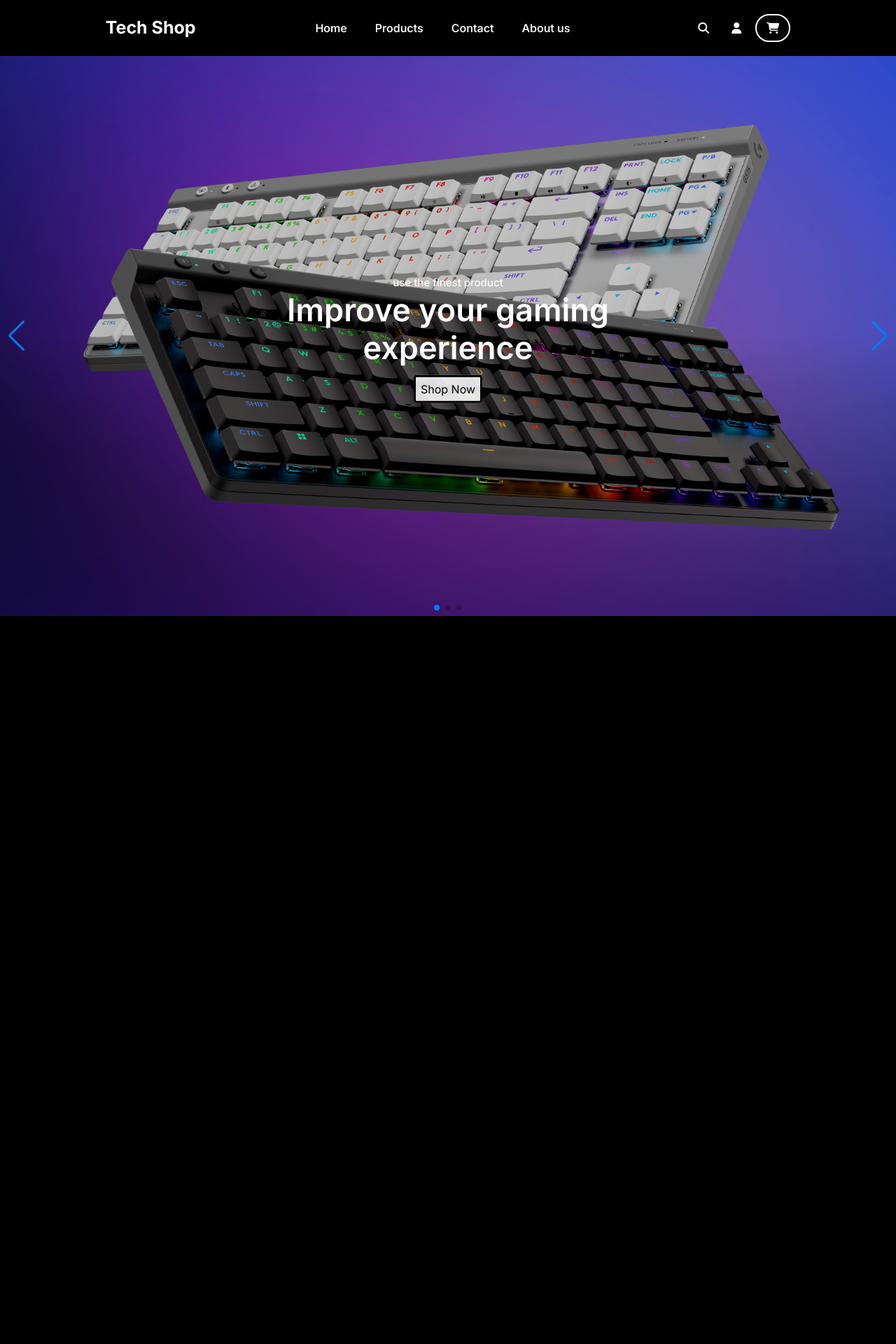
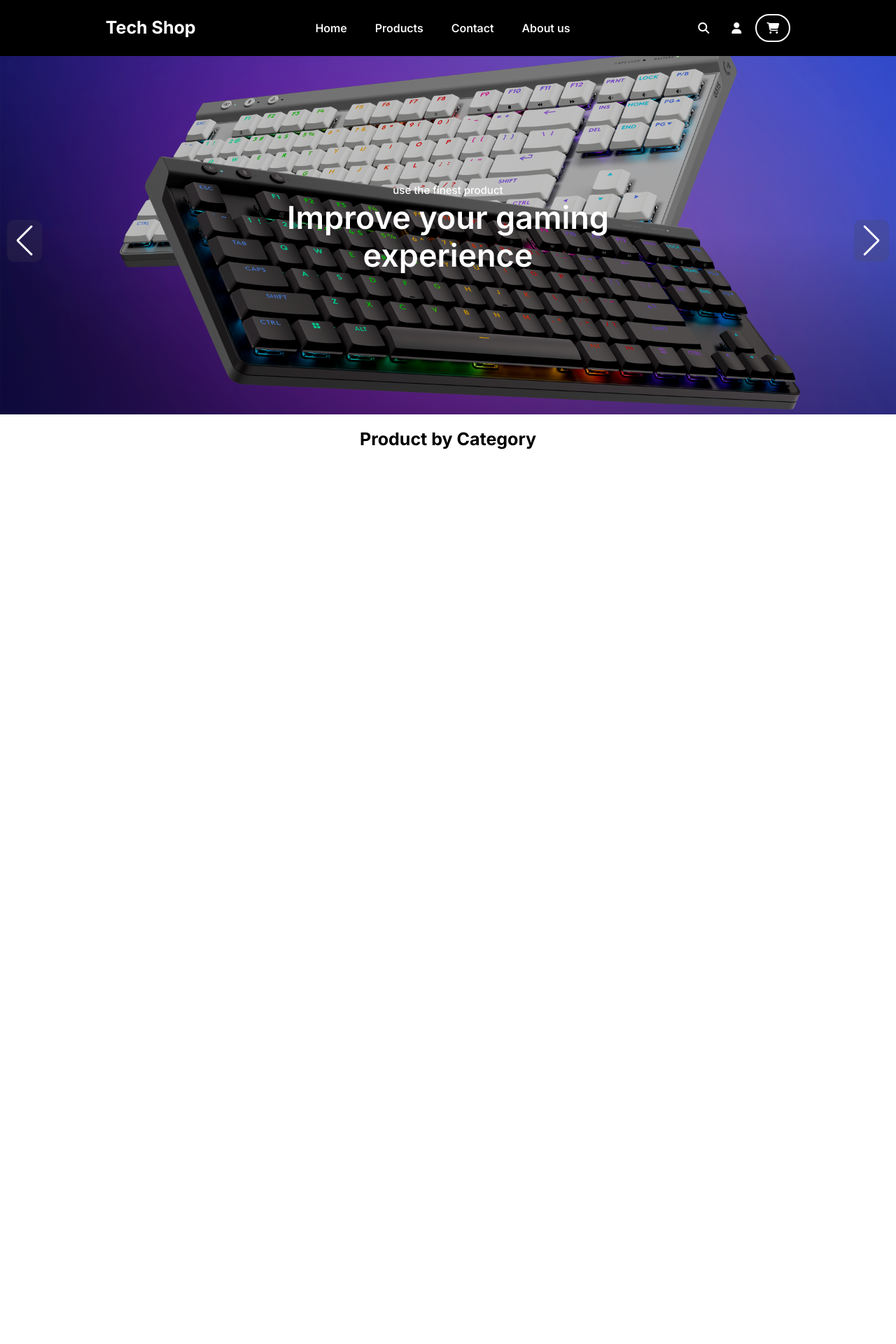
Before and after one commit to Ronny564/TechShop, a PHP site: page / in a window 1280 px wide. Shown: the top 1920 px of the page at 70% size. Before the commit the page ends 880 px from the top, so only its background shows below. Run offline with PHP 8.4, Linux system fonts and the light colour scheme; some libraries are stand-ins or nearby versions.

Commit message:
third commit

```diff
--- a/customer/css/index.css
+++ b/customer/css/index.css
@@ -8,8 +8,11 @@
     font-family: "Inter", serif;
     scroll-behavior: smooth;
 }
+body{
+    height: 7000px;
+}
 .main{
-    height: 100vh;
+    aspect-ratio: 5/2;
     width: 100%;
 }
 .wrapper,.slide{
@@ -70,3 +73,32 @@
     letter-spacing: 5px;
 
 }
+
+.swiper-button-next, .swiper-button-prev{
+    background-color: rgba(75, 75, 75, 0.215);
+    width: 50px;
+    height: 60px;
+    border-radius: 10px;
+    color: white;
+    backdrop-filter: blur(20px);
+}
+.swiper-pagination{
+    display: none;
+}
+.category{
+    text-align: center;
+    font-size: 25px;
+    font-weight: 700;
+    color: black;
+    margin-top: 20px;
+}
+
+
+@media (max-width:720px) {
+    .swiper-button-next, .swiper-button-prev{
+        display: none;
+    }
+    .swiper-pagination{
+        display: block;
+    }
+}
--- a/customer/index.php
+++ b/customer/index.php
@@ -22,41 +22,36 @@ require_once "link.php";
             Improve your gaming<br />
             experience
           </h2>
-          <div class="card_rgb">
-            <a href="#" class="button">Shop Now</a>
-          </div>
         </div>
       </div>
       <div class="slide swiper-slide">
-        <img class="image" src="" alt="">
+        <img class="image" src="./img/razer-viper-v3-pro-sentinels-edition-hero-desktop.webp" alt="">
         <div class="image-data">
         <span class="text">use the finest product</span>
           <h2>
             Improve your gaming<br />
             experience
           </h2>
-          <div class="card_rgb">
-            <a href="#" class="button">Shop Now</a>
-          </div>
         </div>
       </div>
       <div class="slide swiper-slide">
-        <img class="image" src="" alt="">
+        <img class="image" src="./img/home-featured-overwatch-lg.webp" alt="">
         <div class="image-data">
         <span class="text">use the finest product</span>
           <h2>
             Improve your gaming<br />
             experience
           </h2>
-          <div class="card_rgb">
-            <a href="#" class="button">Shop Now</a>
-          </div>
         </div>
       </div>
     </div>
     <div class="swiper-button-next"></div>
     <div class="swiper-button-prev"></div>
     <div class="swiper-pagination"></div>
+  </div>
+  <div class="category">
+    <h2>Product by Category</h2>
+
   </div>
 
 
```
Also changed, not shown: customer/img/gaming-keyboards-l19fzyb1tjprgevk.jpg (deleted), customer/img/home-featured-overwatch-lg.webp (added).
